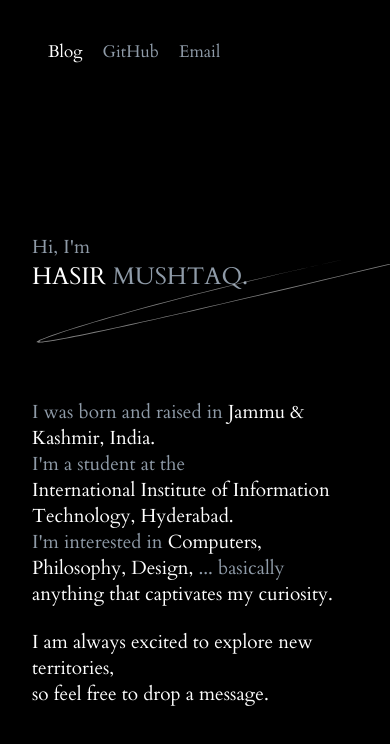
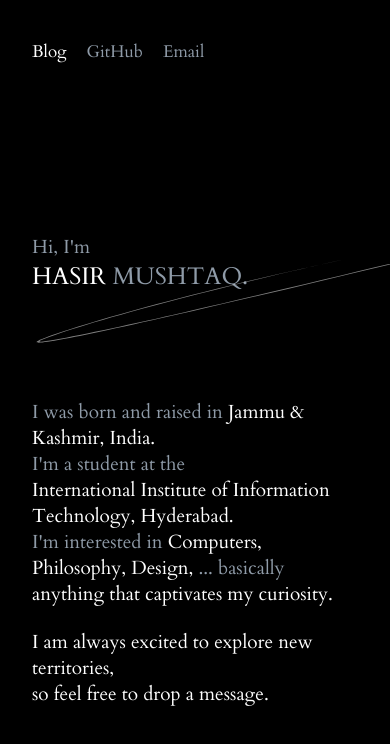
Before and after one commit to Uvacoder/ttt-port-ragnar-notion, a Next.js app: page / in a window 390 px wide. Shown: the top 744 px of the page. Built offline with nearby package versions, Linux system fonts and the light colour scheme.

Commit message:
padding fix nav bar

```diff
--- a/styles/NavBar.module.css
+++ b/styles/NavBar.module.css
@@ -87,6 +87,10 @@
     right: 2rem;
   }
 
+  .navLeft {
+    left: 2rem;
+  }
+
   .nav p {
     margin-right: 20px;
   }
```
